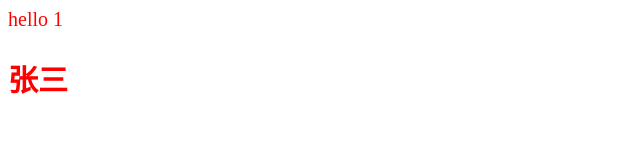
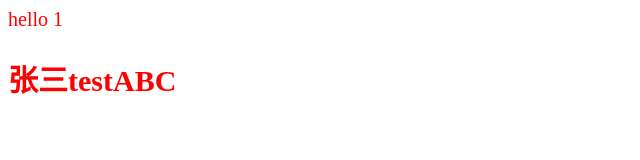
Before and after one commit to wlin00/simple-vue, a website: page index.html in a window 1280 px wide. Shown: the whole page, without its empty margins (0-640 px from the left). Drawn offline with nearby package versions, Linux system fonts and the light colour scheme.

Commit message:
fix:空格匹配修复

```diff
--- a/index.html
+++ b/index.html
@@ -7,7 +7,7 @@
 </head>
 <body>
   <!-- <div id="app"> hello {{msg}}<span>123<font color="red">HAHA</font></span></div> -->
-  <div id="app" key="d1" style="color: red; font-size: 20px;"> hello {{msg}}<h2>张三</h2></div>
+  <div id="app" key="d1" style="color: red; font-size: 20px;"> hello {{ msg }}<h2>张三{{ name }}</h2></div>
   <script src="./dist/vue.js"></script>
   <script>
     const vm = new Vue({
--- a/src/compile/parseAst.js
+++ b/src/compile/parseAst.js
@@ -36,7 +36,7 @@ function startFn(tag, attrs) { // 遇到开始标签，当前ast元素进栈
   stack.push(element)
 }
 function chartsFn(text) { // 遇到文本，去除文本多余空格后，作为文本节点添加到当前父节点的孩子节点
-  text = text.replace(/a/g, '') // /a/g匹配所有空格
+  // text = text.replace(/\s/g, '') // /\s/g匹配所有空格
   if (!text) {
     return
   }
```
